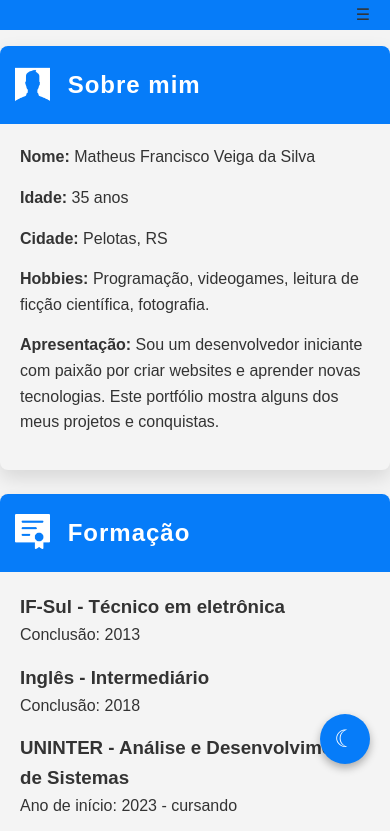
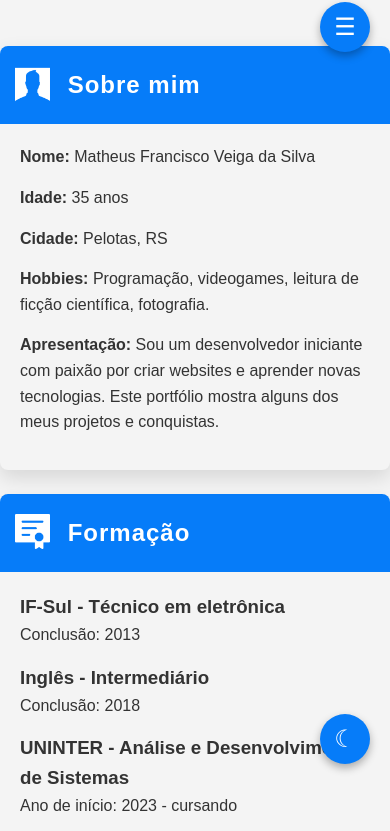
Before and after one commit to matveiga90-design/uninterweb, a plain HTML site: page index.html in a window 390 px wide. Shown: the top 831 px of the page. Drawn offline with Linux system fonts and the light colour scheme.

Commit message:
modificaocoes no menu e no estilo da pagina principal

```diff
--- a/inc/css/style.css
+++ b/inc/css/style.css
@@ -336,6 +336,26 @@ body {
         position: absolute; /* Posiciona acima do conteúdo */
         top: 2px;
         right: 20px;
+        position: fixed; /* Fica fixo na tela */
+        bottom: 20px; /* Distância da borda inferior */
+        width: 50px;
+        height: 50px;
+        border-radius: 50%; /* Botão circular */
+        border: none;
+        background-color: var(--cor-primaria);
+        color: white;
+        font-size: 24px;
+        cursor: pointer;
+        box-shadow: 0 4px 8px rgba(0,0,0,0.3);
+        display: flex; /* Para centralizar ícones/texto */
+        align-items: center;
+        justify-content: center;
+        transition: background-color 0.3s, transform 0.2s;
+        z-index: 2000; /* Fica acima do conteúdo */
+    }
+
+    .navbar {
+        background-color: transparent; /* Fundo transparente para o menu */
     }
 
     .navbar ul {
@@ -346,7 +366,7 @@ body {
         max-height: 0; /* Escondido inicialmente */
         overflow: hidden; /* Esconde itens fora do max-height */
         transition: transform 0.3s ease-in-out;
-        top: 20px; /* Abaixo do menu */
+        top: 0px; /* Abaixo do botão de menu */
     }
 
     .navbar ul.show {
--- a/index.html
+++ b/index.html
@@ -9,11 +9,9 @@
 </head>
 
 <body>
-
-    <!-- MENU FIXO -->
+    <div class="menu-toggle" id="menuToggle">&#9776;</div> <!-- Ícone do hambúrguer -->
     <header class="navbar">
         <nav>
-            <div class="menu-toggle" id="menuToggle">&#9776;</div> <!-- Ícone do hambúrguer -->
             <ul id="menuNav">
                 <li><a href="#sobre">Sobre mim</a></li>
                 <li><a href="#formacao">Formação</a></li>
```
